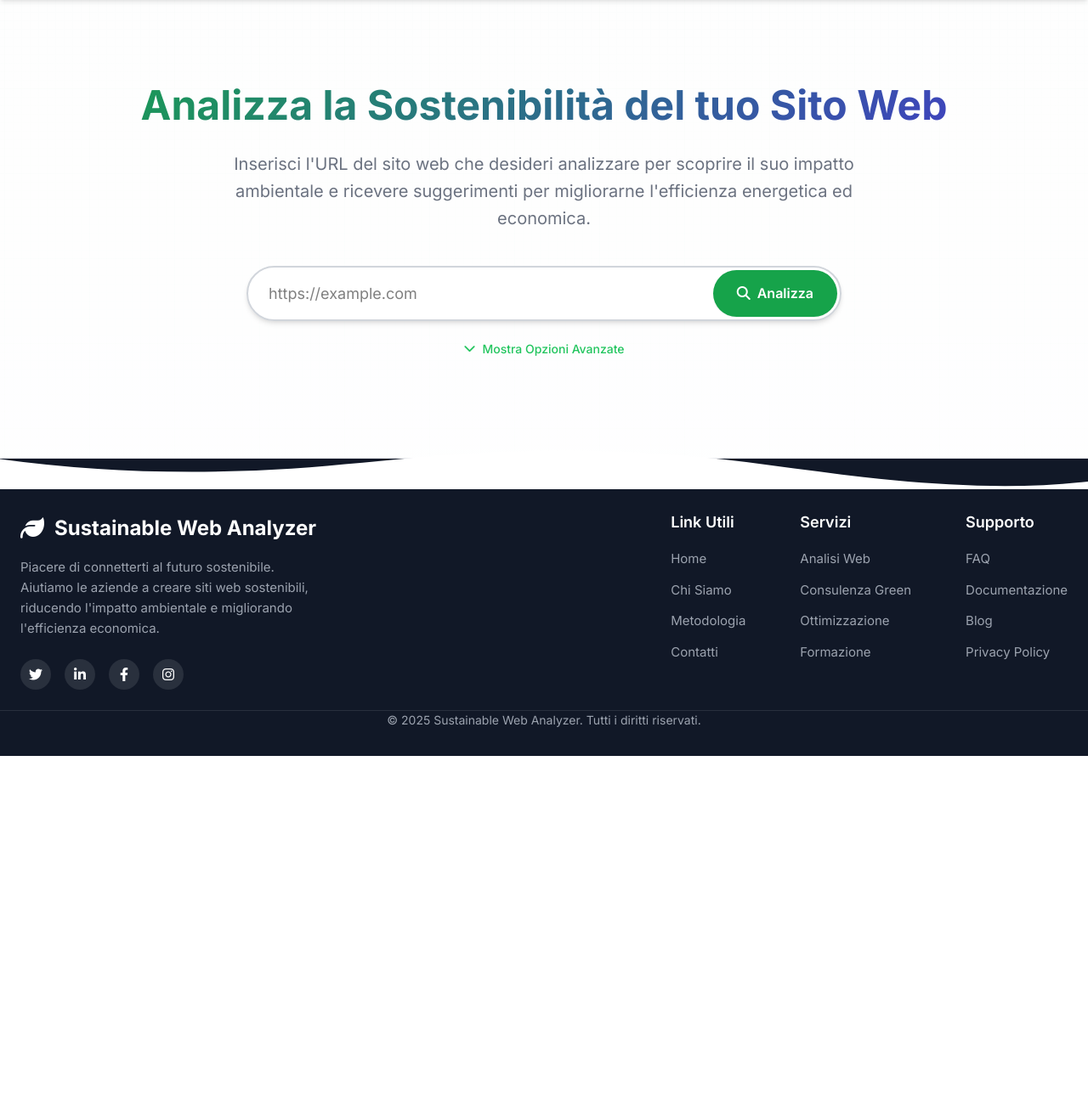
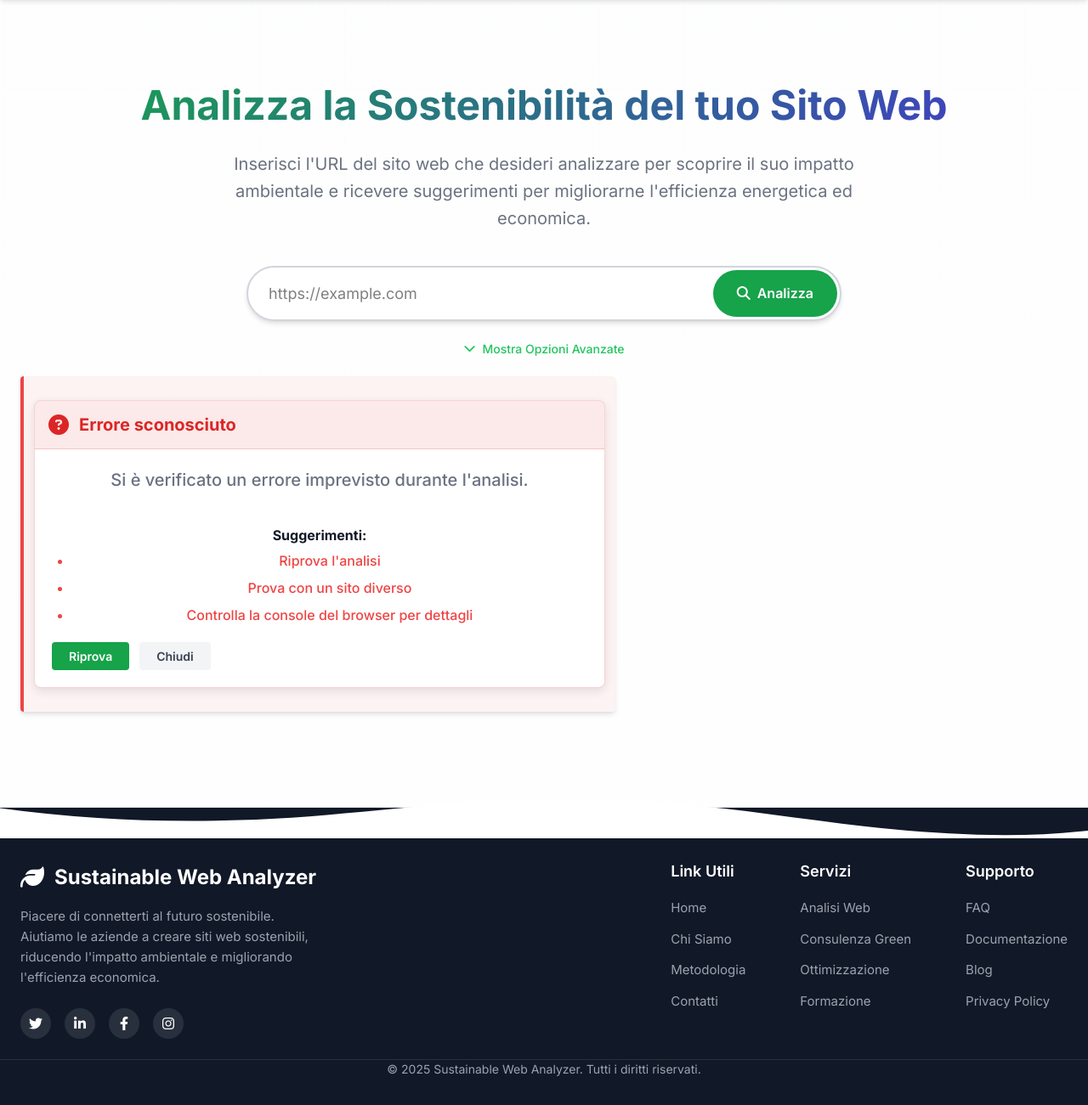
Before and after one commit to MarcoSail94/sustainable-web-analyzer, a Flask app: page / in a window 1280 px wide. Shown: the part 77-1378 px from the top of the page at 85% size. Before the commit the page ends 967 px from the top, so only its background shows below. Run offline with Flask 2, Linux system fonts and the light colour scheme.

Commit message:
working in progress refactor

```diff
--- a/static/css/components/unified-dashboard.css
+++ b/static/css/components/unified-dashboard.css
@@ -886,3 +886,319 @@
   background-color: rgba(255, 255, 255, 0.1);
   border-color: var(--border-medium);
 }
+
+/* Data quality indication */
+.data-quality-indicator {
+  display: inline-flex;
+  align-items: center;
+  margin-left: 0.5rem;
+  font-size: 0.75rem;
+}
+
+.data-quality-indicator i {
+  margin-right: 0.25rem;
+}
+
+.quality-measured {
+  color: var(--success-color);
+}
+
+.quality-estimated {
+  color: var(--warning-color);
+}
+
+.quality-unavailable {
+  color: var(--text-muted);
+}
+
+/* Missing data labels */
+.data-unavailable {
+  color: var(--text-muted);
+  font-style: italic;
+  font-weight: normal;
+}
+
+/* Missing data label with icon */
+.missing-data-label {
+  display: flex;
+  align-items: center;
+  color: var(--text-muted);
+  font-size: 0.875rem;
+  margin: 1rem 0;
+}
+
+.missing-data-label i {
+  margin-right: 0.5rem;
+  color: var(--gray-400);
+}
+
+/* Missing chart placeholder */
+.chart-placeholder {
+  height: 250px;
+  display: flex;
+  flex-direction: column;
+  align-items: center;
+  justify-content: center;
+  background-color: var(--bg-alt);
+  border-radius: var(--rounded-lg);
+  border: 1px dashed var(--border-medium);
+}
+
+.chart-placeholder i {
+  font-size: 2.5rem;
+  color: var(--gray-400);
+  margin-bottom: 1rem;
+}
+
+.chart-placeholder p {
+  color: var(--text-secondary);
+  text-align: center;
+  max-width: 80%;
+  margin: 0;
+}
+
+/* Data accuracy labels */
+.data-accuracy {
+  display: inline-flex;
+  align-items: center;
+  padding: 0.25rem 0.5rem;
+  border-radius: 9999px;
+  font-size: 0.75rem;
+  font-weight: 500;
+}
+
+.accuracy-high {
+  background-color: rgba(var(--success-color-rgb), 0.1);
+  color: var(--success-color);
+}
+
+.accuracy-medium {
+  background-color: rgba(var(--info-color-rgb), 0.1);
+  color: var(--info-color);
+}
+
+.accuracy-low {
+  background-color: rgba(var(--warning-color-rgb), 0.1);
+  color: var(--warning-color);
+}
+
+.accuracy-unknown {
+  background-color: rgba(var(--gray-400-rgb), 0.1);
+  color: var(--gray-500);
+}
+
+/* Data freshness badge */
+.data-freshness {
+  display: inline-flex;
+  align-items: center;
+  padding: 0.25rem 0.5rem;
+  border-radius: 9999px;
+  font-size: 0.75rem;
+  font-weight: 500;
+  margin-left: 0.5rem;
+}
+
+.freshness-live {
+  background-color: rgba(var(--success-color-rgb), 0.1);
+  color: var(--success-color);
+}
+
+.freshness-estimated {
+  background-color: rgba(var(--warning-color-rgb), 0.1);
+  color: var(--warning-color);
+}
+
+.freshness-cached {
+  background-color: rgba(var(--info-color-rgb), 0.1);
+  color: var(--info-color);
+}
+
+/* Loading UI enhancement */
+.loading-steps {
+  display: flex;
+  justify-content: space-between;
+  align-items: flex-start;
+  margin: 0 auto;
+  max-width: 80%;
+  padding: 1rem 0;
+  position: relative;
+}
+
+.loading-steps::before {
+  content: '';
+  position: absolute;
+  top: 25px;
+  left: 0;
+  right: 0;
+  height: 2px;
+  background-color: var(--border-medium);
+  z-index: 1;
+}
+
+.loading-step {
+  display: flex;
+  flex-direction: column;
+  align-items: center;
+  position: relative;
+  z-index: 2;
+  width: 80px;
+  transition: all 0.3s ease;
+}
+
+.loading-step i {
+  width: 40px;
+  height: 40px;
+  border-radius: 50%;
+  background-color: var(--bg-alt);
+  border: 2px solid var(--border-medium);
+  display: flex;
+  align-items: center;
+  justify-content: center;
+  margin-bottom: 0.5rem;
+  font-size: 1rem;
+  color: var(--text-secondary);
+  transition: all 0.3s ease;
+}
+
+.loading-step span {
+  font-size: 0.8rem;
+  color: var(--text-secondary);
+  text-align: center;
+  max-width: 80px;
+  transition: all 0.3s ease;
+}
+
+/* Loading step states */
+.loading-step.active i {
+  background-color: var(--primary-color);
+  color: white;
+  border-color: var(--primary-color);
+  box-shadow: 0 0 0 4px rgba(var(--primary-color-rgb), 0.2);
+  transform: scale(1.1);
+}
+
+.loading-step.active span {
+  font-weight: 600;
+  color: var(--text-main);
+}
+
+.loading-step.completed i {
+  background-color: var(--success-color);
+  color: white;
+  border-color: var(--success-color);
+}
+
+.loading-step.completed span {
+  color: var(--success-color);
+}
+
+.loading-step.error i {
+  background-color: var(--danger-color);
+  color: white;
+  border-color: var(--danger-color);
+}
+
+.loading-step.error span {
+  color: var(--danger-color);
+}
+
+/* Enhanced error message styling */
+.error-component {
+  background-color: var(--bg-card);
+  border-radius: 8px;
+  box-shadow: 0 4px 12px rgba(0, 0, 0, 0.1);
+  overflow: hidden;
+  border: 1px solid rgba(220, 38, 38, 0.2);
+  margin: 1rem 0;
+  animation: fadeIn 0.3s ease;
+}
+
+.error-header {
+  background-color: rgba(220, 38, 38, 0.1);
+  padding: 1rem;
+  display: flex;
+  align-items: center;
+  gap: 0.75rem;
+  border-bottom: 1px solid rgba(220, 38, 38, 0.2);
+}
+
+.error-header i {
+  color: rgb(220, 38, 38);
+  font-size: 1.5rem;
+}
+
+.error-header h3 {
+  margin: 0;
+  font-size: 1.25rem;
+  color: rgb(220, 38, 38);
+}
+
+.error-body {
+  padding: 1.25rem;
+}
+
+.error-message {
+  background-color: rgba(220, 38, 38, 0.05);
+  padding: 0.75rem;
+  border-radius: 4px;
+  font-family: monospace;
+  margin: 1rem 0;
+  overflow-x: auto;
+}
+
+.error-suggestions {
+  margin: 1.25rem 0;
+}
+
+.error-suggestions h4 {
+  margin: 0 0 0.5rem 0;
+  font-size: 1rem;
+}
+
+.error-suggestions ul {
+  margin: 0;
+  padding-left: 1.5rem;
+}
+
+.error-suggestions li {
+  margin-bottom: 0.5rem;
+}
+
+.error-actions {
+  display: flex;
+  gap: 0.75rem;
+  margin-top: 1.25rem;
+}
+
+/* Media queries for loading steps */
+@media (max-width: 768px) {
+  .loading-steps {
+    flex-wrap: wrap;
+    justify-content: center;
+    gap: 1.5rem;
+    max-width: 100%;
+  }
+
+  .loading-steps::before {
+    display: none;
+  }
+
+  .loading-step {
+    width: 70px;
+  }
+}
+
+/* Dark mode support */
+[data-theme="dark"] .loading-step i {
+  background-color: var(--bg-alt);
+  border-color: var(--border-medium);
+}
+
+[data-theme="dark"] .chart-placeholder {
+  background-color: rgba(255, 255, 255, 0.05);
+  border-color: var(--border-medium);
+}
+
+[data-theme="dark"] .data-unavailable {
+  color: var(--gray-500);
+}
--- a/static/js/app.js
+++ b/static/js/app.js
@@ -10,6 +10,11 @@
 
 // Import moduli globali essenziali
 import './main.js';
+// Importa il gestore errori
+import { initErrorHandler } from './utils/error-handler.js';
+
+// Inizializza il gestore errori (aggiungi questo nella funzione initializeApp)
+initErrorHandler();
 
 // Update the MODULES configuration in app.js
 const MODULES = {
--- /dev/null
+++ b/static/js/utils/error-handler.js
@@ -0,0 +1,401 @@
+/**
+ * Global error handling system that provides consistent error messages
+ * and recovery suggestions for various error scenarios.
+ */
+
+// Error categories and their user-friendly messages
+const ERROR_TYPES = {
+  // Network errors
+  'NETWORK': {
+    title: 'Errore di connessione',
+    description: 'Impossibile connettersi al sito. Verifica la tua connessione internet o l\'URL inserito.',
+    icon: 'fa-wifi',
+    suggestions: [
+      'Controlla che il sito sia raggiungibile',
+      'Verifica la tua connessione internet',
+      'Prova a disabilitare firewall o proxy'
+    ]
+  },
+  // Timeout errors
+  'TIMEOUT': {
+    title: 'Tempo di analisi esaurito',
+    description: 'L\'analisi ha impiegato troppo tempo. Il sito potrebbe essere troppo complesso o lento.',
+    icon: 'fa-hourglass-end',
+    suggestions: [
+      'Riprova con un timeout più lungo',
+      'Analizza una pagina più semplice del sito',
+      'Controlla se il sito risponde lentamente anche normalmente'
+    ]
+  },
+  // Invalid URL
+  'INVALID_URL': {
+    title: 'URL non valido',
+    description: 'L\'URL inserito non è valido o non può essere analizzato.',
+    icon: 'fa-exclamation-triangle',
+    suggestions: [
+      'Verifica che l\'URL sia scritto correttamente',
+      'Assicurati di includere http:// o https://',
+      'Prova con un altro sito'
+    ]
+  },
+  // Server errors
+  'SERVER_ERROR': {
+    title: 'Errore del server',
+    description: 'Si è verificato un errore interno del server durante l\'analisi.',
+    icon: 'fa-server',
+    suggestions: [
+      'Riprova tra qualche minuto',
+      'Contatta l\'amministratore del sito se l\'errore persiste',
+      'Prova con un sito diverso'
+    ]
+  },
+  // Script errors
+  'SCRIPT_ERROR': {
+    title: 'Errore di esecuzione',
+    description: 'Si è verificato un errore durante l\'esecuzione degli script di analisi.',
+    icon: 'fa-bug',
+    suggestions: [
+      'Riprova l\'analisi',
+      'Disabilita eventuali estensioni del browser',
+      'Prova con un browser diverso'
+    ]
+  },
+  // Permission errors
+  'PERMISSION_ERROR': {
+    title: 'Errore di permessi',
+    description: 'Non è stato possibile accedere al sito a causa di restrizioni di permessi.',
+    icon: 'fa-lock',
+    suggestions: [
+      'Verifica che il sito non richieda autenticazione',
+      'Controlla eventuali blocchi CORS',
+      'Alcuni siti potrebbero bloccare l\'analisi automatica'
+    ]
+  },
+  // Default error
+  'UNKNOWN': {
+    title: 'Errore sconosciuto',
+    description: 'Si è verificato un errore imprevisto durante l\'analisi.',
+    icon: 'fa-question-circle',
+    suggestions: [
+      'Riprova l\'analisi',
+      'Prova con un sito diverso',
+      'Controlla la console del browser per dettagli'
+    ]
+  }
+};
+
+/**
+ * Determina il tipo di errore dalla risposta o dall'eccezione
+ * @param {Object|Error} errorData - Dati di errore (response JSON o eccezione)
+ * @returns {string} - Tipo di errore identificato
+ */
+function determineErrorType(errorData) {
+  if (!errorData) return 'UNKNOWN';
+
+  // Se è un oggetto di risposta API
+  if (errorData.error_type) {
+    const errorMsg = errorData.error || '';
+
+    if (errorData.error_type === 'TimeoutError' || errorMsg.includes('timeout') || errorMsg.includes('timed out')) {
+      return 'TIMEOUT';
+    }
+
+    if (errorData.error_type === 'ConnectionError' || errorMsg.includes('connect') || errorMsg.includes('network')) {
+      return 'NETWORK';
+    }
+
+    if (errorMsg.includes('permission') || errorMsg.includes('access') || errorMsg.includes('CORS')) {
+      return 'PERMISSION_ERROR';
+    }
+
+    if (errorMsg.includes('URL') || errorMsg.includes('url') || errorMsg.includes('domain')) {
+      return 'INVALID_URL';
+    }
+
+    if (errorData.error_type.includes('Server') || errorMsg.includes('server') || errorData.error_type.includes('HTTP')) {
+      return 'SERVER_ERROR';
+    }
+  }
+  // Se è un'eccezione JavaScript
+  else if (errorData instanceof Error) {
+    const errorMsg = errorData.message || '';
+
+    if (errorMsg.includes('timeout') || errorMsg.includes('timed out')) {
+      return 'TIMEOUT';
+    }
+
+    if (errorMsg.includes('network') || errorMsg.includes('fetch') || errorMsg.includes('AJAX')) {
+      return 'NETWORK';
+    }
+
+    if (errorMsg.includes('script') || errorMsg.includes('undefined') || errorMsg.includes('null')) {
+      return 'SCRIPT_ERROR';
+    }
+  }
+
+  return 'UNKNOWN';
+}
+
+/**
+ * Mostra un errore user-friendly nell'elemento specificato
+ * @param {HTMLElement} container - Elemento contenitore per il messaggio
+ * @param {Object|Error|string} errorData - Dati dell'errore o messaggio
+ */
+export function showError(container, errorData) {
+  if (!container) {
+    console.error('Container elemento non specificato per l\'errore:', errorData);
+    return;
+  }
+
+  // Se è una stringa, crea un oggetto errore semplice
+  if (typeof errorData === 'string') {
+    errorData = { error: errorData };
+  }
+
+  // Determina il tipo di errore
+  const errorType = determineErrorType(errorData);
+  const errorInfo = ERROR_TYPES[errorType];
+
+  // Pulisci il contenitore
+  container.innerHTML = '';
+  container.style.display = 'block';
+
+  // Crea il componente di errore
+  const errorComponent = document.createElement('div');
+  errorComponent.className = 'error-component';
+
+  // Aggiungi il contenuto HTML dell'errore
+  errorComponent.innerHTML = `
+    <div class="error-header">
+      <i class="fas ${errorInfo.icon}"></i>
+      <h3>${errorInfo.title}</h3>
+    </div>
+    <div class="error-body">
+      <p>${errorInfo.description}</p>
+      <div class="error-details">
+        ${errorData.error ? `<p class="error-message">${errorData.error}</p>` : ''}
+      </div>
+      <div class="error-suggestions">
+        <h4>Suggerimenti:</h4>
+        <ul>
+          ${errorInfo.suggestions.map(suggestion => `<li>${suggestion}</li>`).join('')}
+        </ul>
+      </div>
+      <div class="error-actions">
+        <button class="retry-button">Riprova</button>
+        <button class="dismiss-button">Chiudi</button>
+      </div>
+    </div>
+  `;
+
+  // Aggiungi l'elemento al container
+  container.appendChild(errorComponent);
+
+  // Scrollare fino all'errore
+  container.scrollIntoView({ behavior: 'smooth', block: 'center' });
+
+  // Aggiungi event listeners per i pulsanti
+  const retryButton = errorComponent.querySelector('.retry-button');
+  if (retryButton) {
+    retryButton.addEventListener('click', () => {
+      container.style.display = 'none';
+      // Trova il form e ri-sottomettilo se possibile
+      const analyzerForm = document.getElementById('analyzerForm');
+      if (analyzerForm) {
+        analyzerForm.dispatchEvent(new Event('submit'));
+      }
+    });
+  }
+
+  const dismissButton = errorComponent.querySelector('.dismiss-button');
+  if (dismissButton) {
+    dismissButton.addEventListener('click', () => {
+      container.style.display = 'none';
+    });
+  }
+
+  // Dispatch event for analytics or other components
+  document.dispatchEvent(new CustomEvent('analysis:error', {
+    detail: {
+      type: errorType,
+      message: errorData.error || errorInfo.description
+    }
+  }));
+}
+
+/**
+ * Aggiungi stili CSS necessari per gli errori
+ */
+export function injectErrorStyles() {
+  if (document.getElementById('error-handler-styles')) return;
+
+  const styleElement = document.createElement('style');
+  styleElement.id = 'error-handler-styles';
+  styleElement.textContent = `
+    .error-component {
+      background-color: var(--bg-card, #fff);
+      border-radius: 8px;
+      box-shadow: 0 4px 12px rgba(0, 0, 0, 0.1);
+      overflow: hidden;
+      border: 1px solid rgba(220, 38, 38, 0.2);
+      margin: 1rem 0;
+      animation: fadeIn 0.3s ease;
+    }
+
+    .error-header {
+      background-color: rgba(220, 38, 38, 0.1);
+      padding: 1rem;
+      display: flex;
+      align-items: center;
+      gap: 0.75rem;
+      border-bottom: 1px solid rgba(220, 38, 38, 0.2);
+    }
+
+    .error-header i {
+      color: rgb(220, 38, 38);
+      font-size: 1.5rem;
+    }
+
+    .error-header h3 {
+      margin: 0;
+      font-size: 1.25rem;
+      color: rgb(220, 38, 38);
+    }
+
+    .error-body {
+      padding: 1.25rem;
+    }
+
+    .error-message {
+      background-color: rgba(220, 38, 38, 0.05);
+      padding: 0.75rem;
+      border-radius: 4px;
+      font-family: monospace;
+      margin: 1rem 0;
+      overflow-x: auto;
+    }
+
+    .error-suggestions {
+      margin: 1.25rem 0;
+    }
+
+    .error-suggestions h4 {
+      margin: 0 0 0.5rem 0;
+      font-size: 1rem;
+    }
+
+    .error-suggestions ul {
+      margin: 0;
+      padding-left: 1.5rem;
+    }
+
+    .error-suggestions li {
+      margin-bottom: 0.5rem;
+    }
+
+    .error-actions {
+      display: flex;
+      gap: 0.75rem;
+      margin-top: 1.25rem;
+    }
+
+    .retry-button, .dismiss-button {
+      padding: 0.5rem 1.25rem;
+      border-radius: 4px;
+      font-weight: 600;
+      font-size: 0.875rem;
+      cursor: pointer;
+      transition: all 0.2s ease;
+      border: none;
+    }
+
+    .retry-button {
+      background-color: var(--primary-color, #16a34a);
+      color: white;
+    }
+
+    .retry-button:hover {
+      background-color: var(--primary-dark, #15803d);
+    }
+
+    .dismiss-button {
+      background-color: #f3f4f6;
+      color: #374151;
+    }
+
+    .dismiss-button:hover {
+      background-color: #e5e7eb;
+    }
+
+    @keyframes fadeIn {
+      from { opacity: 0; transform: translateY(-10px); }
+      to { opacity: 1; transform: translateY(0); }
+    }
+
+    /* Dark mode support */
+    [data-theme="dark"] .error-component {
+      border-color: rgba(248, 113, 113, 0.3);
+    }
+
+    [data-theme="dark"] .error-header {
+      background-color: rgba(248, 113, 113, 0.15);
+      border-color: rgba(248, 113, 113, 0.3);
+    }
+
+    [data-theme="dark"] .error-header i,
+    [data-theme="dark"] .error-header h3 {
+      color: rgb(248, 113, 113);
+    }
+
+    [data-theme="dark"] .error-message {
+      background-color: rgba(248, 113, 113, 0.1);
+    }
+
+    [data-theme="dark"] .dismiss-button {
+      background-color: #374151;
+      color: #f3f4f6;
+    }
+
+    [data-theme="dark"] .dismiss-button:hover {
+      background-color: #4b5563;
+    }
+  `;
+
+  document.head.appendChild(styleElement);
+}
+
+/**
+ * Inizializza il sistema di gestione errori
+ */
+export function initErrorHandler() {
+  // Inietta gli stili CSS
+  injectErrorStyles();
+
+  // Sostituisci la funzione showError esistente in analyzer.js
+  // Questo dovrebbe essere fatto nel punto di ingresso dell'applicazione
+  if (window.showError) {
+    console.log('Sostituisco la funzione showError esistente');
+    window.originalShowError = window.showError;
+    window.showError = showError;
+  }
+
+  // Gestione errori globali
+  window.addEventListener('error', (event) => {
+    console.error('Global error caught:', event.error);
+    const errorContainer = document.getElementById('errorMessage');
+    if (errorContainer) {
+      showError(errorContainer, event.error);
+    }
+  });
+
+  // Gestione promise non gestite
+  window.addEventListener('unhandledrejection', (event) => {
+    console.error('Unhandled promise rejection:', event.reason);
+    const errorContainer = document.getElementById('errorMessage');
+    if (errorContainer) {
+      showError(errorContainer, event.reason);
+    }
+  });
+}
+
+export default { showError, initErrorHandler };
```
